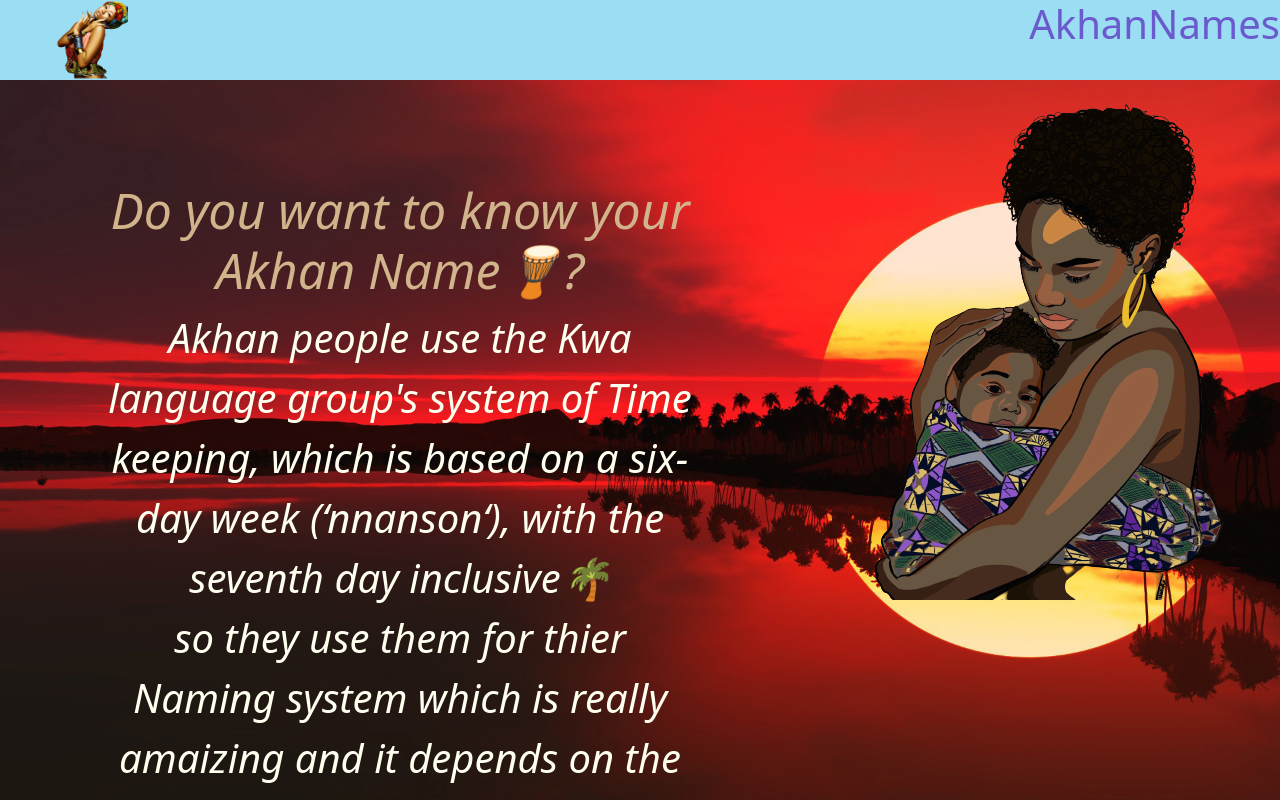
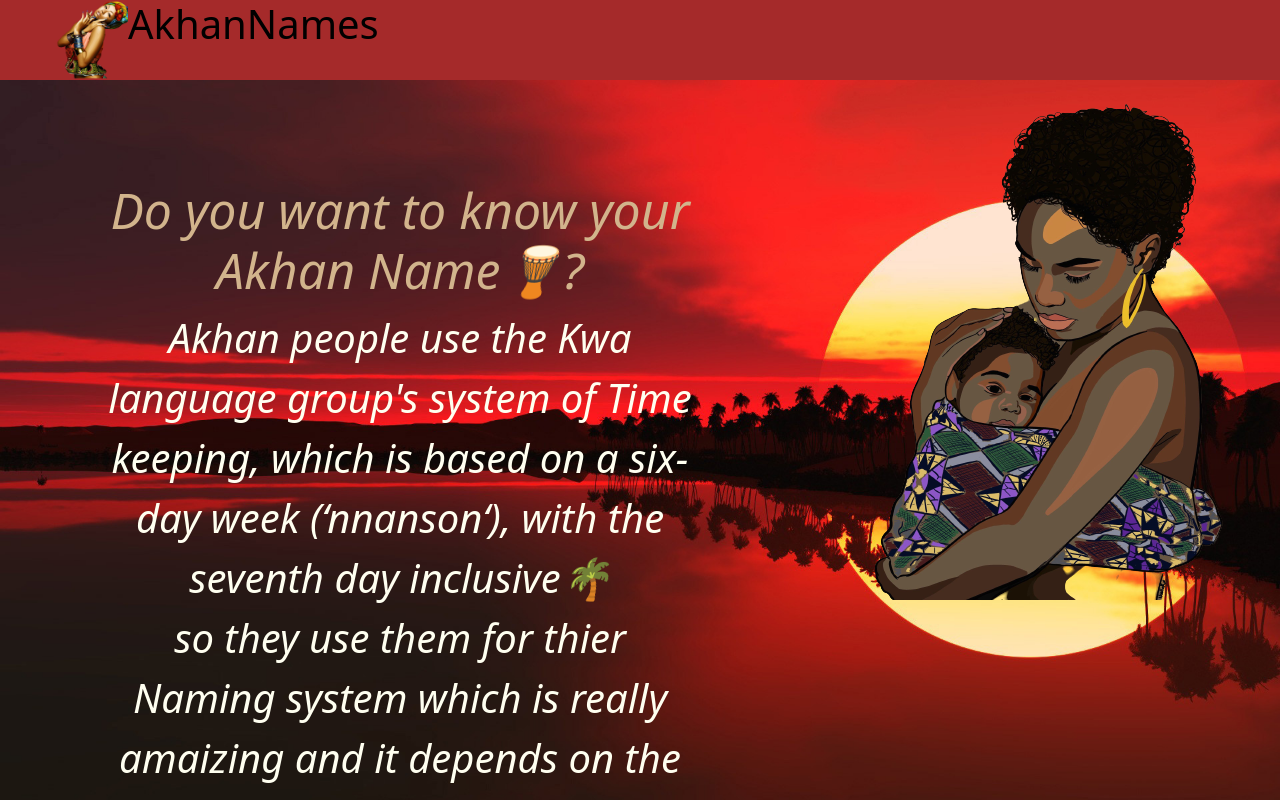
Before and after one commit to Maureen-1998DEV/Ghananian-Akhan-Names, a plain HTML site: page index.html in a window 1280 px wide. Shown: the top 800 px of the page. Drawn offline with nearby package versions, Linux system fonts and the light colour scheme.

Commit message:
modified the homepage

```diff
--- a/index.css
+++ b/index.css
@@ -5,15 +5,14 @@
     text-decoration: none;
 }
 nav{
-    background-color: rgb(155, 221, 243);
+    background-color: brown;
     height: 80px;
 
 }
 .nav-bar .logo{
     display: flex;
-    justify-content: space-between;
     font-size: 50px;
-    color: slateblue;
+    color: #000;
     font-weight: bolder;
 
 }
```
